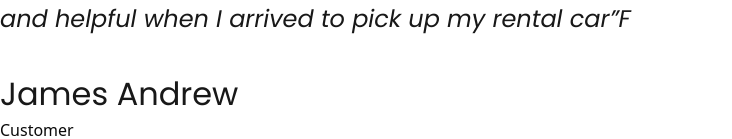
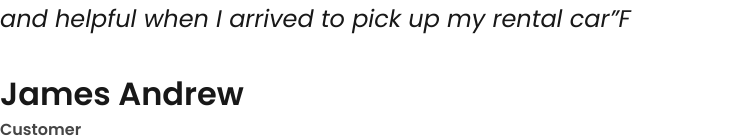
Before and after one commit to shoumen-shomu/speedyrent, a React (Vite) app: page / in a window 1280 px wide. Shown: the part 8557-8696 px from the top of the page, without its empty margins (0-732 px from the left). Built offline with nearby package versions, Linux system fonts and the light colour scheme.

Commit message:
one comment

```diff
--- a/src/components/layouts/Review.jsx
+++ b/src/components/layouts/Review.jsx
@@ -8,7 +8,7 @@ const Review = () => {
       <section className="mt-87.5">
         <Container>
           <div className="flex">
-            <div className="">
+            <div className="gap-[140px]">
               <h1 className="font-pop font-semibold text-[48px] text-[#181818] leading-[150%] w-[660px] mb-[30px]">
                 See Why Speedy is the Top Choice for Car Rentals
               </h1>
@@ -25,9 +25,10 @@ const Review = () => {
                   and easy, and the staff were friendly and helpful when I
                   arrived to pick up my rental car”F
                 </p>
-                <h3 className="font-pop font-semi-bold text-[32px] text-[#181818] leading-[150%]">James Andrew</h3>
-                <p>Customer</p>
+                <h3 className="font-pop font-semibold text-[32px] text-[#181818] leading-[150%]">James Andrew</h3>
+                <p className="font-pop font-semibold text-base text-[#454545] leading-[150%]">Customer</p>
               </div>
+              {/* Review End */}
               {/* Review End */}
             </div>
           </div>
```
